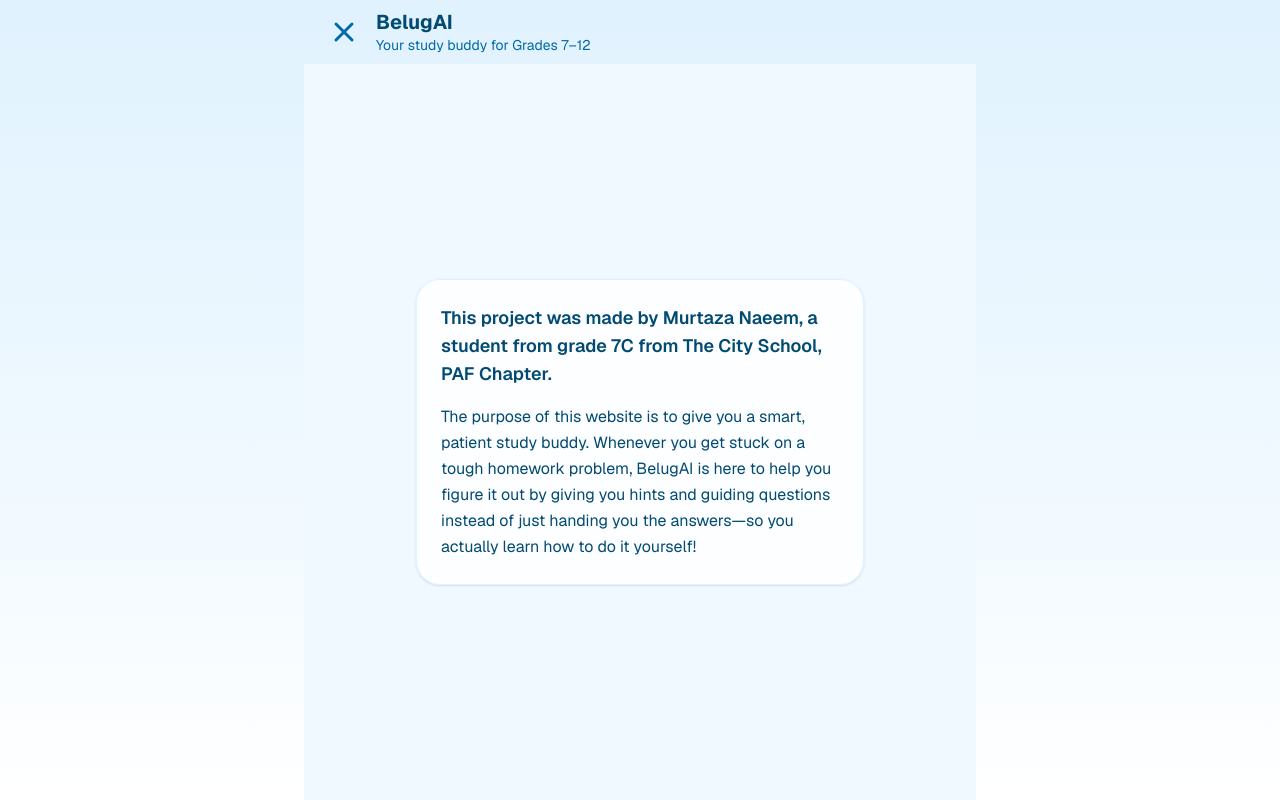
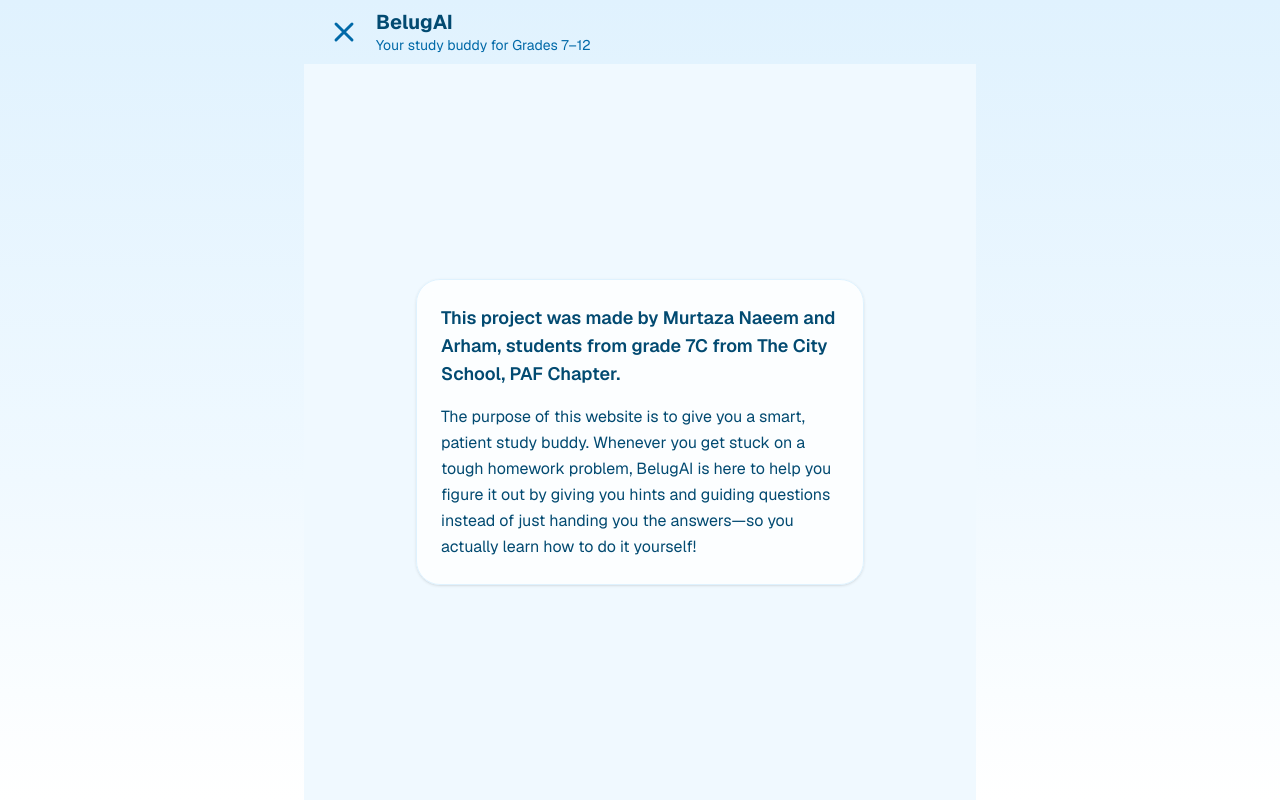
Before and after one commit to NehalNN10/belugAI, a Next.js app: page / in a window 1280 px wide. Both pictures are taken after a click on the button 344 px from the left and 32 px from the top of the page. Built offline with nearby package versions, Linux system fonts and the light colour scheme.

Commit message:
Add other name to About.tsx

```diff
--- a/components/About.tsx
+++ b/components/About.tsx
@@ -3,7 +3,7 @@ export default function About() {
     <div className="absolute inset-0 z-50 flex items-center justify-center overflow-y-auto bg-sky-50 px-4 pt-4 pb-[max(1rem,env(safe-area-inset-bottom))]">
       <div className="w-full max-w-md space-y-4 rounded-3xl border border-sky-100 bg-white/80 p-6 text-sky-900 shadow-sm backdrop-blur">
         <p className="text-lg font-semibold">
-          This project was made by Murtaza Naeem, a student from grade 7C from The City School, PAF Chapter.
+          This project was made by Murtaza Naeem and Arham, students from grade 7C from The City School, PAF Chapter.
         </p>
         <p className="leading-relaxed">
           The purpose of this website is to give you a smart, patient study buddy. Whenever you get stuck on a tough
```
